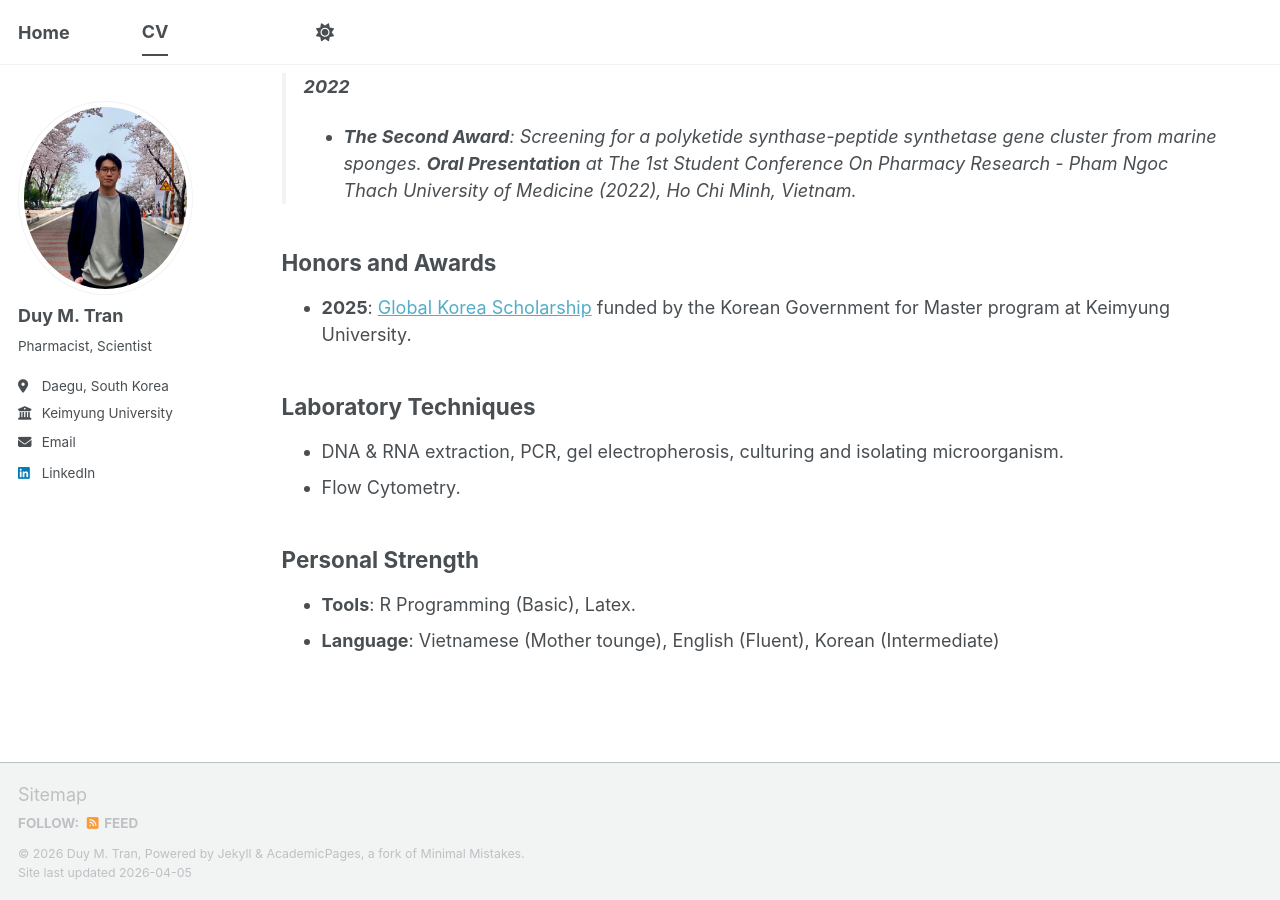
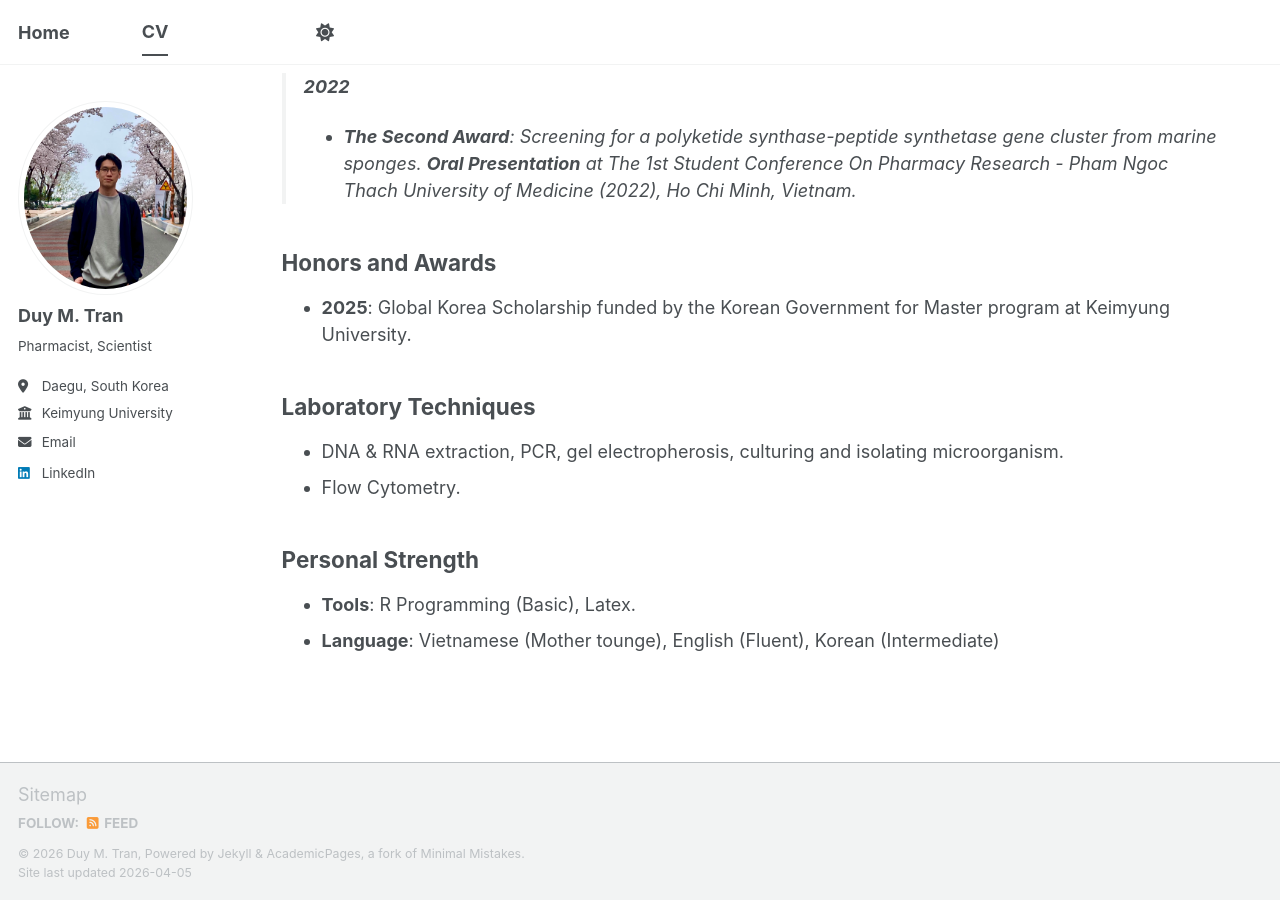
Before and after one commit to tranminhduy-git/tmduy.github.io, a Jekyll site: the page built from _pages/cv.md, in a window 1280 px wide and 900 px high, scrolled down 1689 px. Built offline with Jekyll 4.4.1, drawn with Linux system fonts in a browser that asks for light colours; a script bundle is joined from its source files by our own code; library files that are not in the unit come from our copies; part of the change alters nothing that is shown.

Commit message:
Update cv.md

```diff
--- a/_pages/cv.md
+++ b/_pages/cv.md
@@ -49,7 +49,7 @@ compounds from marine sponges in Vietnam.
 
 
 ## Honors and Awards
-* __2025__: [Global Korea Scholarship](images/GKS2025.png) funded by the Korean Government for Master program at Keimyung University.
+* __2025__: Global Korea Scholarship funded by the Korean Government for Master program at Keimyung University.
 
 
 ## Laboratory Techniques
```
